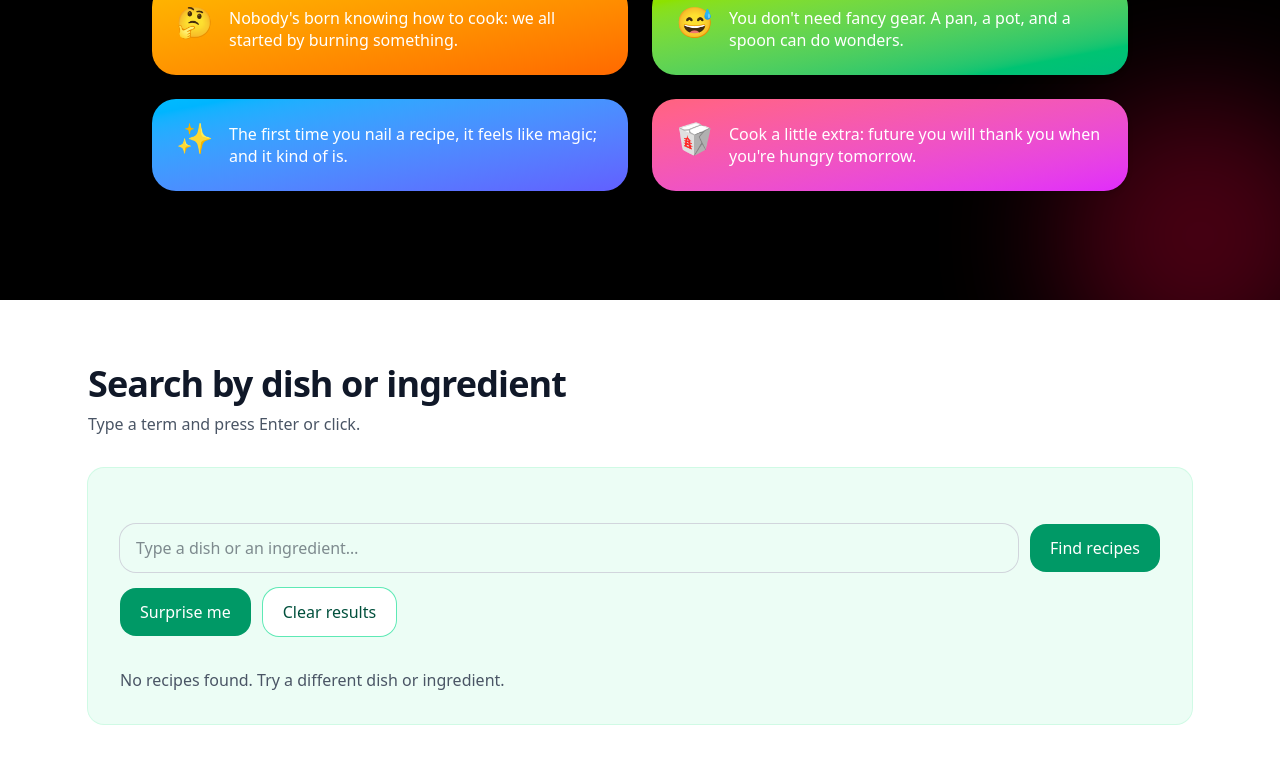
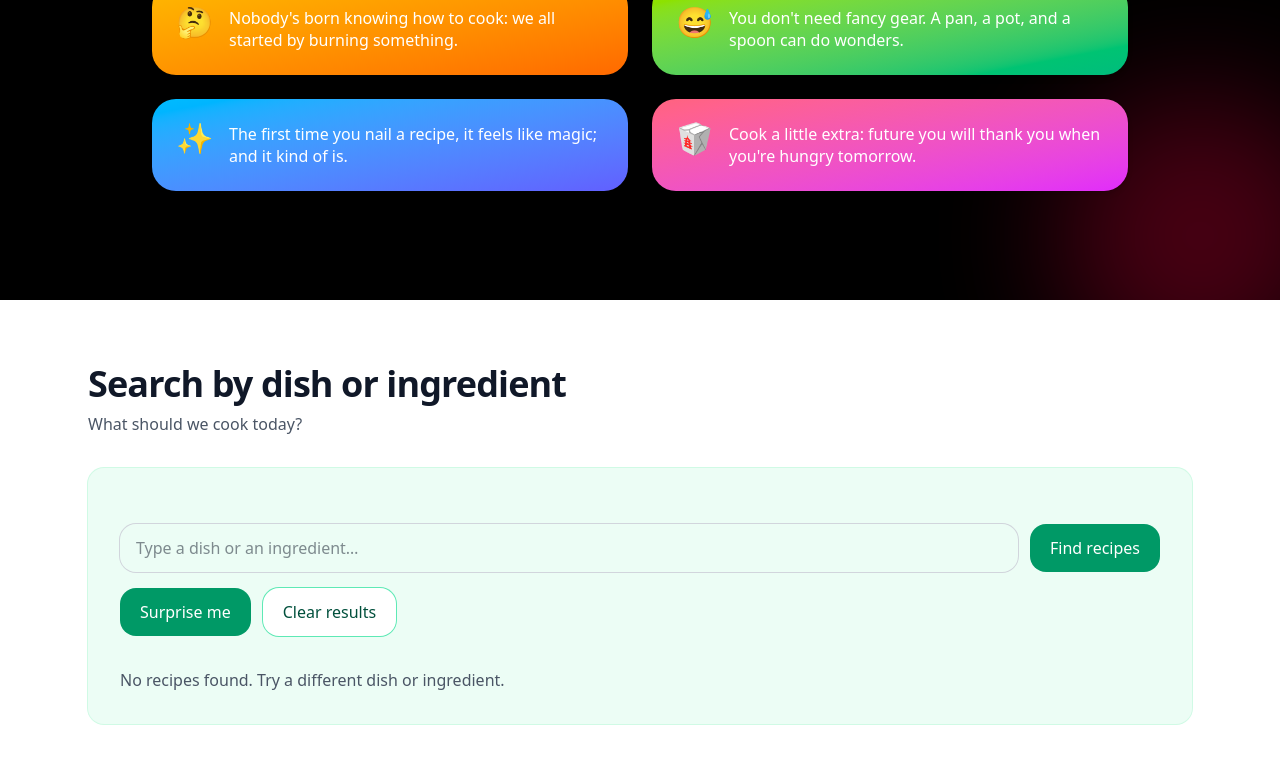
Before and after one commit to raphaelfabeni/meals, a Next.js app: page / in a window 1280 px wide. Shown: the part 500-1264 px from the top of the page. Built offline with nearby package versions, Linux system fonts and the light colour scheme.

Commit message:
docs: remove all 'in workshop' references from comments

```diff
--- a/src/app/page.jsx
+++ b/src/app/page.jsx
@@ -7,7 +7,7 @@
  * - Using all the components we built (Button, FunFacts, SearchSection)
  * - Responsive design with Tailwind CSS
  * - Semantic HTML (main, section, header, article)
- * - State management with custom hooks (Workshop 3)
+ * - State management with custom hooks
  */
 
 // Import all the components we'll use on this page
@@ -79,7 +79,7 @@ export default function Page() {
               Search by dish or ingredient
             </h2>
             <p className="mt-2 text-gray-600">
-              Type a term and press Enter or click.
+              What should we cook today?
             </p>
           </header>
 
```
Also changed, not shown: src/app/_components/SearchSection/SearchSection.jsx (+4 -9 lines), src/app/_components/SearchSection/useSearch.js (+7 -14 lines).
